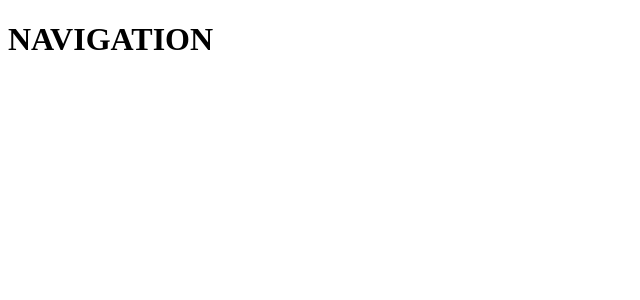
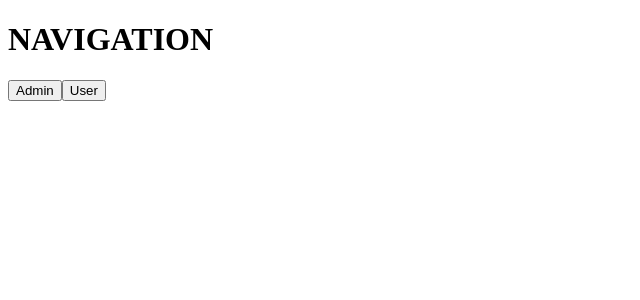
Before and after one commit to PhongPhan98/testapp, an Angular app: page /admin in a window 1280 px wide. Shown: the top 300 px of the page, without its empty margins (0-640 px from the left). Built offline with nearby package versions, Linux system fonts and the light colour scheme.

Commit message:
[Phong.Phan] lazyloading router angular | status: bug

```diff
--- a/src/app/admin/admin-module.module.ts
+++ b/src/app/admin/admin-module.module.ts
@@ -6,10 +6,11 @@ import { AdminComponent } from './admin.component';
 import { FormsModule } from '@angular/forms';
 
 @NgModule({
-  declarations: [AdminComponent],
   imports: [
     CommonModule,
     AdminRouting,
-    FormsModule]
+    FormsModule],
+  exports: [AdminComponent],
+  declarations: [AdminComponent]
 })
 export class AdminModule { }
--- a/src/app/admin/admin-routing.module.ts
+++ b/src/app/admin/admin-routing.module.ts
@@ -1,6 +1,12 @@
 import { NgModule } from '@angular/core';
 import { Routes, RouterModule } from '@angular/router';
-const routes: Routes = [];
+import { AdminComponent } from './admin.component';
+const routes: Routes = [
+  {
+    path: '',
+    component: AdminComponent
+  }
+];
 
 @NgModule({
   imports: [RouterModule.forChild(routes)],
--- a/src/app/admin/admin.component.html
+++ b/src/app/admin/admin.component.html
@@ -1,3 +1,5 @@
 <button (click)="GetData()">Click</button>
 <input type="text" [ngModel] = "testModle" (ngModelChange)="testModle = $event"/>
 <button (click)="GetModelValue()">GetModelValue</button>
+
+<h1>Phong</h1>
--- a/src/app/app-routing.module.ts
+++ b/src/app/app-routing.module.ts
@@ -4,6 +4,15 @@ const routes: Routes = [
   {
     path: 'admin',
     loadChildren: () => import('./admin/admin-module.module').then(m => m.AdminModule)
+  },
+  {
+    path: 'user',
+    loadChildren: () => import('./user/user.module').then(m => m.UserModule)
+  },
+  {
+    path: '',
+    redirectTo: '',
+    pathMatch: 'full'
   }
 ];
 
--- a/src/app/app.component.html
+++ b/src/app/app.component.html
@@ -1 +1,3 @@
 <h1>NAVIGATION </h1>
+<button type="button" routerLink="/admin">Admin</button>
+<button type="button" routerLink="/user">User</button>
```
Also changed, not shown: src/app/app.module.ts (+10 -10 lines), src/app/user/user-routing.module.ts (+8 -2 lines).
